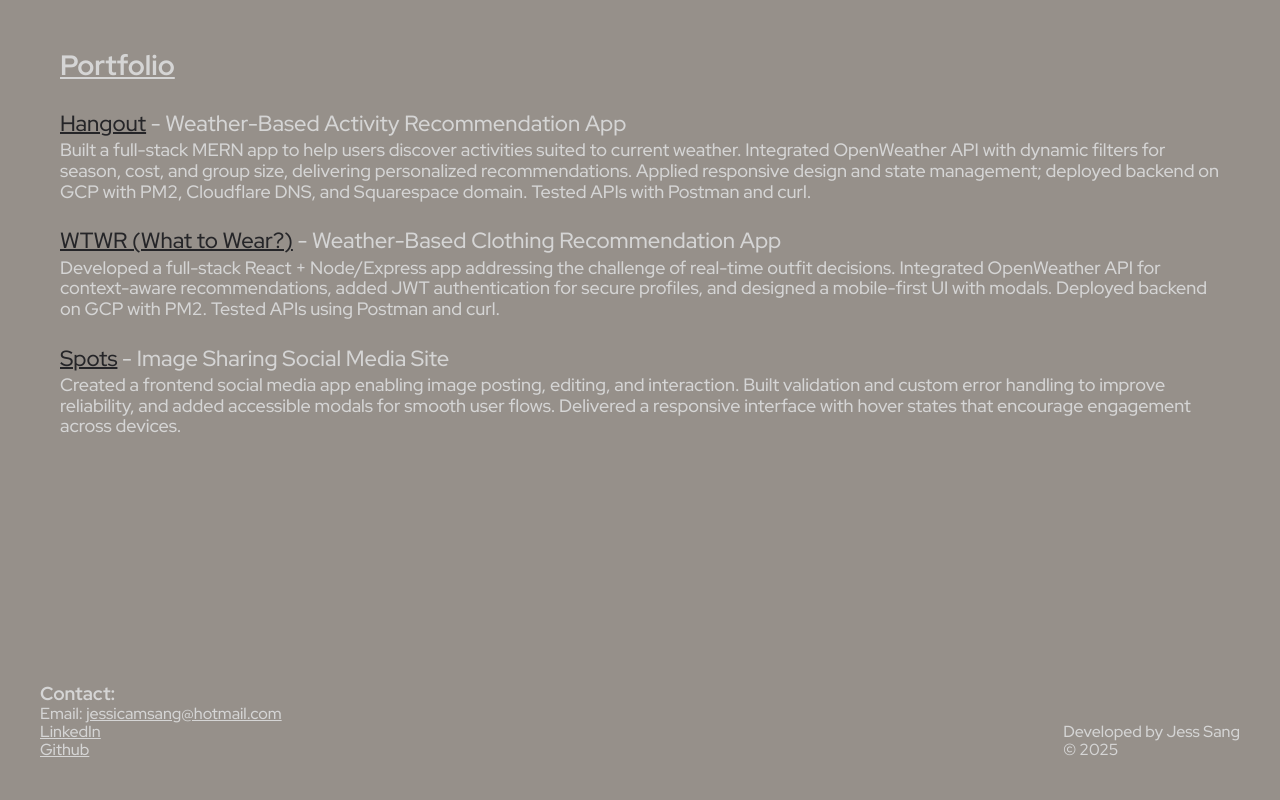
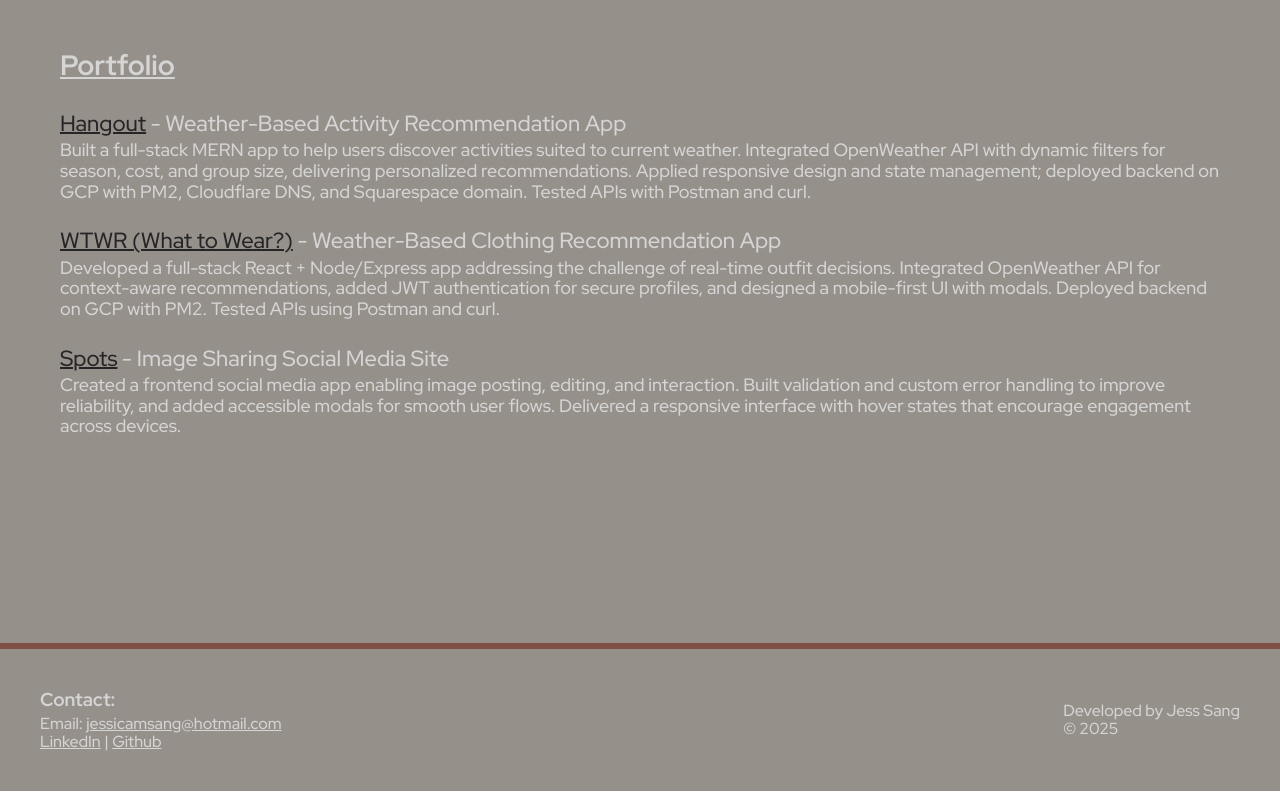
Before and after one commit to jessmsang/jess-sang_portfolio, a React (Vite) app: page / in a window 1280 px wide. Shown: the part 1757-2557 px from the top of the page. Built offline with nearby package versions, Linux system fonts and the light colour scheme.

Commit message:
edit contact list styling

```diff
--- a/src/components/Footer/Footer.css
+++ b/src/components/Footer/Footer.css
@@ -1,12 +1,13 @@
 .footer {
   display: flex;
   justify-content: space-between;
-  align-items: flex-end;
+  align-items: center;
   padding: 40px;
   background-color: #96908a;
   height: auto;
   scroll-snap-align: none;
   font-size: 0.8rem;
+  border-top: 0.3rem solid #804f45;
 }
 
 .footer__contact-container {
@@ -15,7 +16,7 @@
 }
 
 .footer__contact-header {
-  margin: 0;
+  margin: 0 0 0.2rem;
 }
 
 .footer__contact-list {
--- a/src/components/Footer/Footer.jsx
+++ b/src/components/Footer/Footer.jsx
@@ -24,9 +24,8 @@ function Footer() {
               className="footer__contact-link"
             >
               LinkedIn
-            </a>
-          </li>
-          <li className="footer__contact-list-item">
+            </a>{" "}
+            |&nbsp;
             <a
               href="https://github.com/jessmsang"
               className="footer__contact-link"
```
